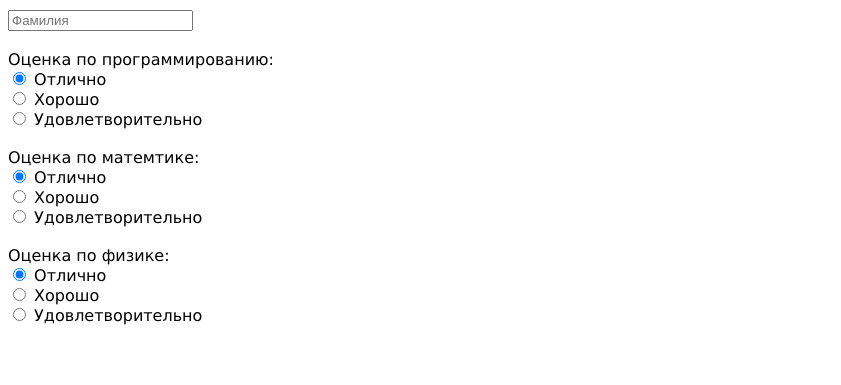
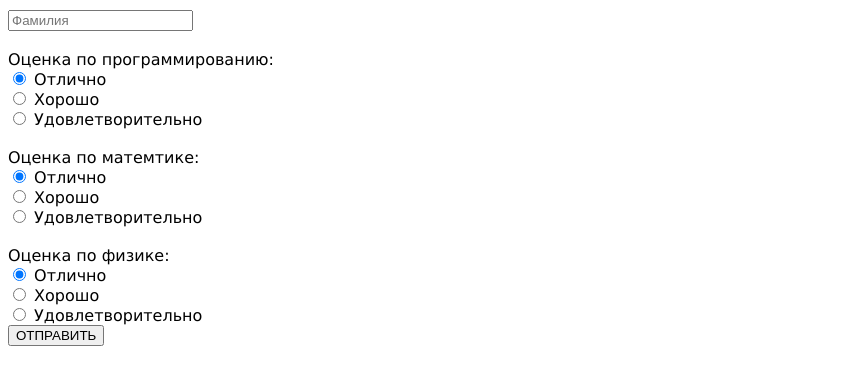
Before and after one commit to Eternal-insomnia/web-prac4, a plain HTML site: page index.html in a window 1280 px wide. Shown: the part 227-612 px from the top of the page, without its empty margins (0-841 px from the left). Drawn offline with Linux system fonts and the light colour scheme.

Commit message:
modified index.html + script.js
index.html
    redone form with marks

script.js
    fixed send(surname, radio1, radio2, radio3) function

```diff
--- a/index.html
+++ b/index.html
@@ -37,34 +37,27 @@
         <input type="text" name="surname" placeholder="Фамилия"><br>
 
         <quest>
-            <br><label>Оценка по программированию:</label><br>
-            <input type="radio" name="radio1" value="5" checked="checked">
-            <label>Отлично</label><br>
-            <input type="radio" name="radio1" value="4">
-            <label>Хорошо</label><br>
-            <input type="radio" name="radio1" value="3">
-            <label>Удовлетворительно</label><br>
+            <br><label>Оценка по программированию: </label><br>
+            <label> <input type="radio" name="radio1" value="5" checked="checked"> Отлично</label><br>
+            <label> <input type="radio" name="radio1" value="4">                   Хорошо</label><br>
+            <label> <input type="radio" name="radio1" value="3">                   Удовлетворительно</label><br>
         </quest>
 
         <quest>
             <br><label>Оценка по матемтике:</label><br>
-            <input type="radio" name="radio2" value="5" checked="checked">
-            <label>Отлично</label><br>
-            <input type="radio" name="radio2" value="4">
-            <label>Хорошо</label><br>
-            <input type="radio" name="radio2" value="3">
-            <label>Удовлетворительно</label><br>
+            <label> <input type="radio" name="radio2" value="5" checked="checked"> Отлично</label><br>
+            <label> <input type="radio" name="radio2" value="4">                   Хорошо</label><br>
+            <label> <input type="radio" name="radio2" value="3">                   Удовлетворительно</label><br>
         </quest>
 
         <quest>
             <br><label>Оценка по физике:</label><br>
-            <input type="radio" name="radio3" value="5" checked="checked">
-            <label>Отлично</label><br>
-            <input type="radio" name="radio3" value="4">
-            <label>Хорошо</label><br>
-            <input type="radio" name="radio3" value="3">
-            <label>Удовлетворительно</label><br>
+            <label> <input type="radio" name="radio3" value="5" checked="checked"> Отлично</label><br>
+            <label> <input type="radio" name="radio3" value="4">                   Хорошо</label><br>
+            <label> <input type="radio" name="radio3" value="3">                   Удовлетворительно</label><br>
         </quest>
+
+        <input type="button" value="ОТПРАВИТЬ" onclick="send(opros.surname, opros.radio1, opros.radio2, opros.radio3);">
 
     </form>
 </body>
--- a/js/script.js
+++ b/js/script.js
@@ -18,8 +18,8 @@ function send(surname, radio1, radio2, radio3) {
         markPhyz = parseInt(radio3.value);
 
     document.write("<h2>Фамилия: " + surname.value + "</h2>");
-    document.write("<h2>Оценка по программированию: " + markProg.value + "</h2>");
-    document.write("<h2>Оценка по математике: " + markMath.value + "</h2>");
-    document.write("<h2>Оценка по физике: " + markPhyz.value + "</h2>");
+    document.write("<h2>Оценка по программированию: " + markProg + "</h2>");
+    document.write("<h2>Оценка по математике: " + markMath + "</h2>");
+    document.write("<h2>Оценка по физике: " + markPhyz + "</h2>");
     document.write("<h2>Рейтинг: " + ((markMath + markPhyz + markProg)/3 ) + "</h2>");
 }
```
